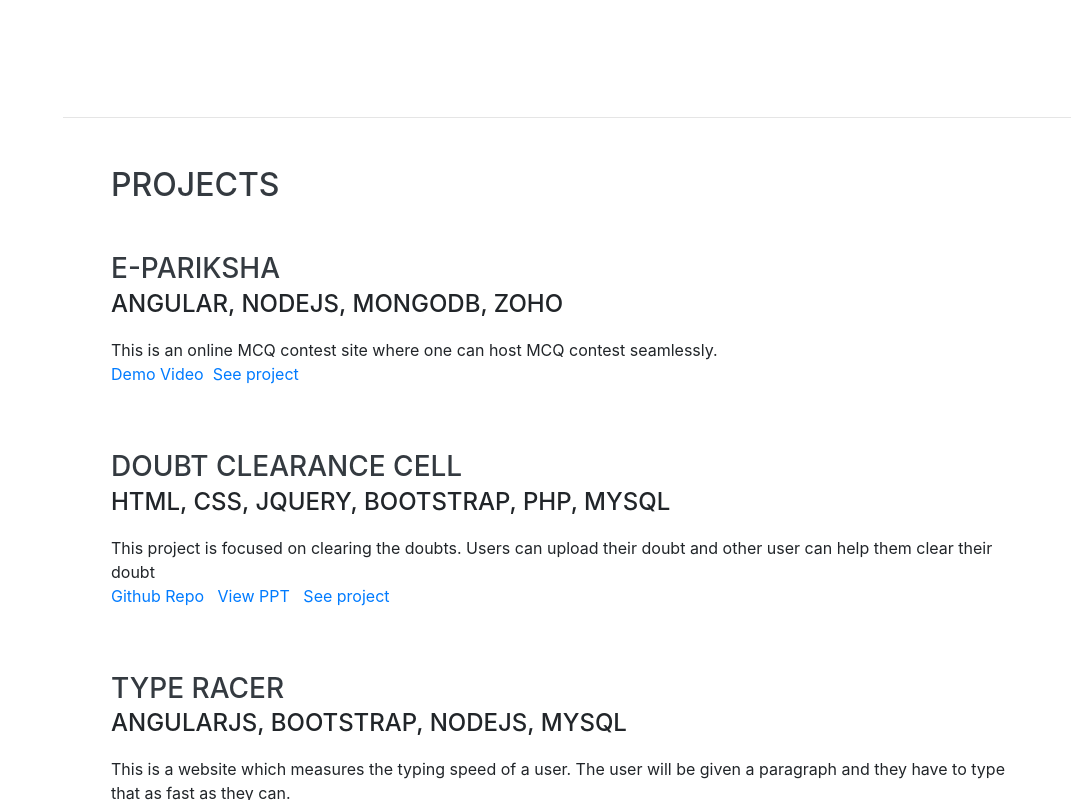
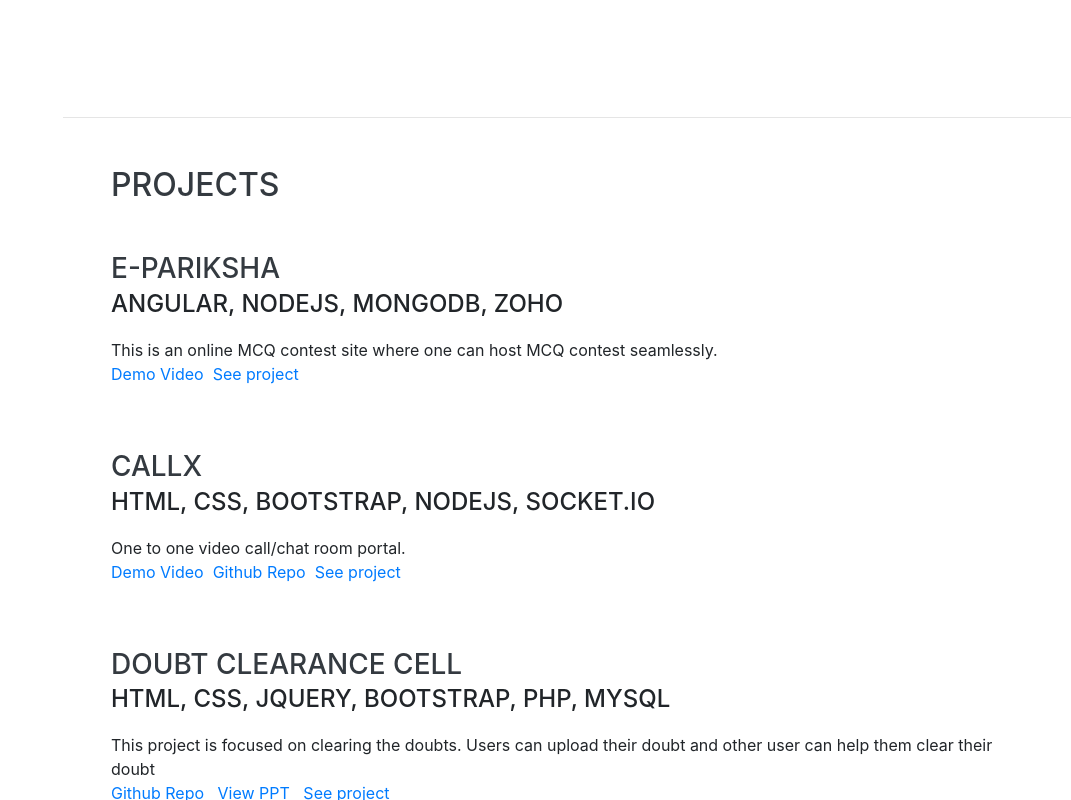
Before and after one commit to avinashvidyarthi/avinashvidyarthi.github.io, a website with bundled scripts: page index.html in a window 1280 px wide. Shown: the part 3086-3886 px from the top of the page, without its empty margins (209-1280 px from the left). Built offline with nearby package versions, Linux system fonts and the light colour scheme; a web font is replaced by a local one.

Commit message:
added callz project

```diff
--- a/index.html
+++ b/index.html
@@ -337,6 +337,7 @@
                 <li>Git</li>
                 <li>Postman</li>
                 <li>Firebase</li>
+                <li>WebRTC</li>
               </ul>
             </div>
           </div>
@@ -364,6 +365,21 @@
                 <br />
                 <a href="https://youtu.be/MN-74W23k4A" target="_blank">Demo Video</a>&nbsp;
                 <a href="https://epariksha.live" target="_blank">See project</a>
+              </p>
+            </div>
+          </div>
+          <div
+            class="resume-item d-flex flex-column flex-md-row justify-content-between mb-5"
+          >
+            <div class="resume-content">
+              <h3 class="mb-0">CALLX</h3>
+              <div class="subheading mb-3">HTML, CSS, Bootstrap, NodeJS, Socket.io</div>
+              <p>
+                One to one video call/chat room portal.
+                <br />
+                <a href="https://www.linkedin.com/posts/avinashvidyarthi_webrtc-endabrtoabrend-web-activity-6690444327237296128-9mEX" target="_blank">Demo Video</a>&nbsp;
+                <a href="https://github.com/avinashvidyarthi/callz" target="_blank">Github Repo</a>&nbsp;
+                <a href="https://callz.herokuapp.com/" target="_blank">See project</a>
               </p>
             </div>
           </div>
```
